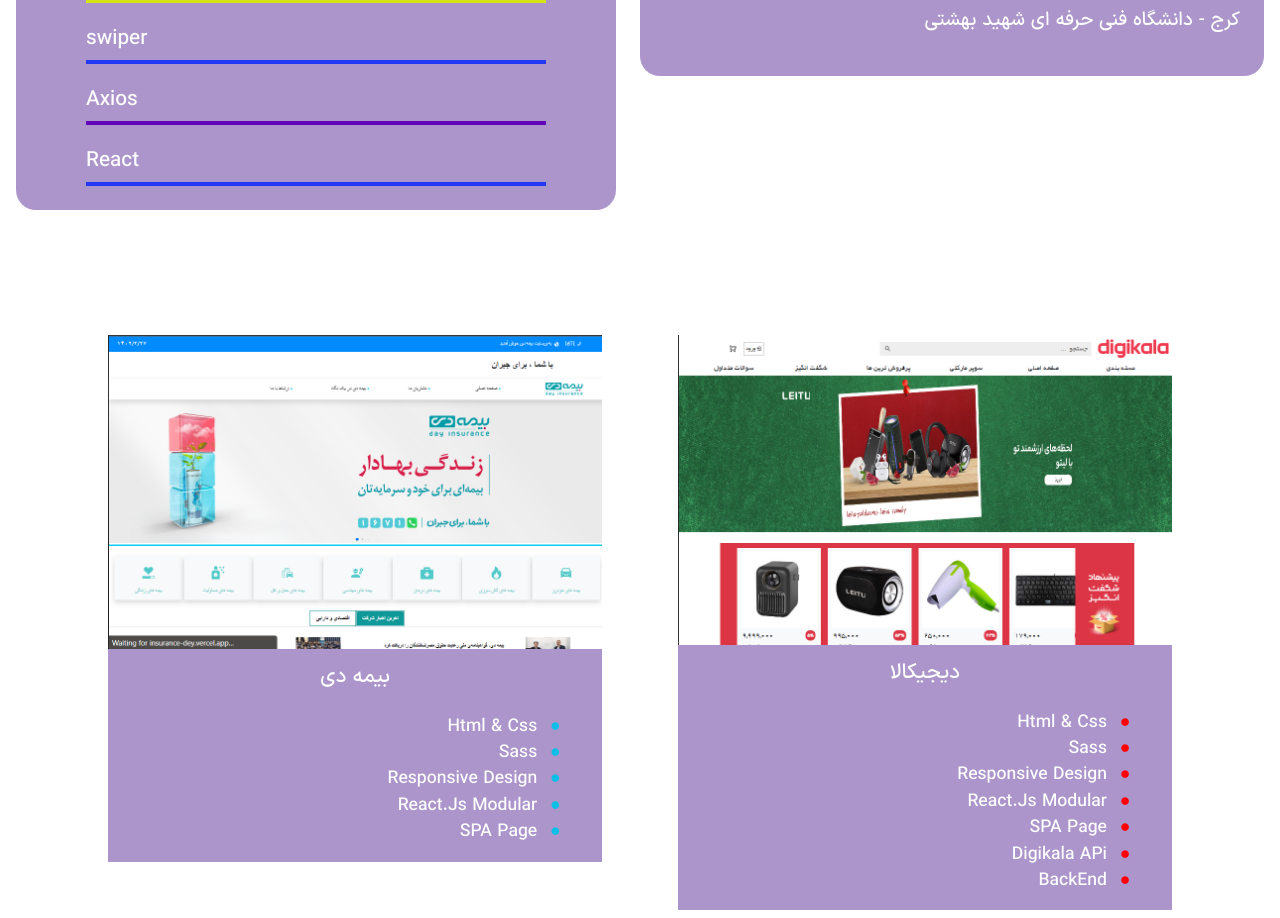
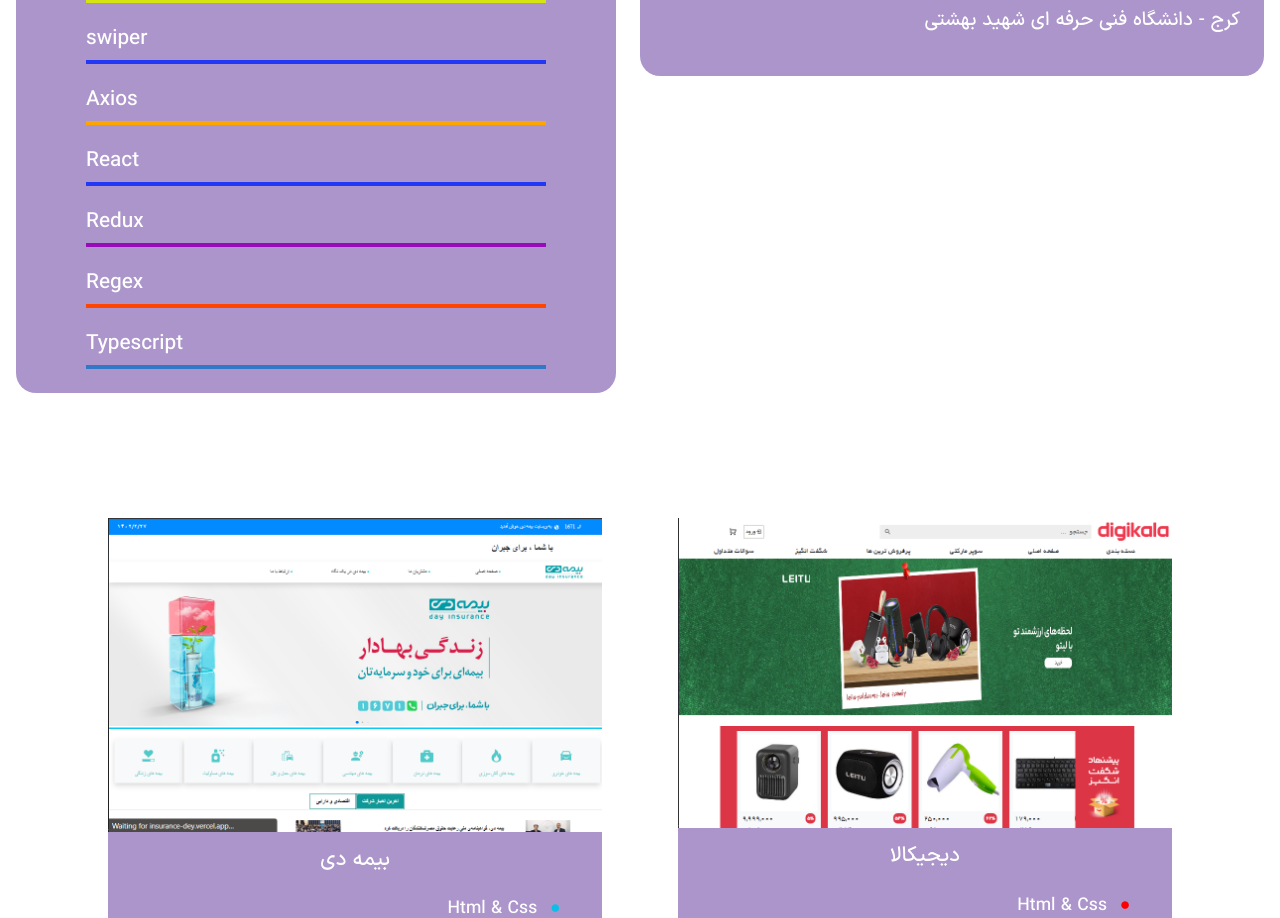
Before and after one commit to mohammadEbrahimzadeh/myResume, a React (Create React App) app: page / in a window 1280 px wide. Shown: the part 1160-2078 px from the top of the page. Built offline with nearby package versions, Linux system fonts and the light colour scheme.

Commit message:
update skill

```diff
--- a/src/Components/Skills/Skills.jsx
+++ b/src/Components/Skills/Skills.jsx
@@ -22,42 +22,77 @@
           <div className="col-10 ">
             {" "}
             <h3 className="text-start">Html</h3>
-            <div className={` ${inView ? "viewElemHtml" : ""}`}> </div>{" "}
+            <div className={`animeProgress ${inView ? "viewElemHtml" : ""}`}>
+              {" "}
+            </div>{" "}
           </div>{" "}
           <div className="col-10 ">
             {" "}
             <h3>Css</h3>
-            <div className={` ${inView ? "viewElemcss" : ""}`}></div>{" "}
+            <div
+              className={`animeProgress ${inView ? "viewElemcss" : ""}`}
+            ></div>{" "}
           </div>{" "}
           <div className="col-10 ">
             {" "}
             <h3>Sass</h3>
-            <div className={` ${inView ? "viewElemsass" : ""}`}></div>{" "}
+            <div
+              className={`animeProgress ${inView ? "viewElemsass" : ""}`}
+            ></div>{" "}
           </div>
           <div className="col-10 ">
             {" "}
             <h3>BootStrap</h3>
-            <div className={` ${inView ? "viewElemBootsratp" : ""}`}></div>{" "}
+            <div
+              className={`animeProgress ${inView ? "viewElemBootsratp" : ""}`}
+            ></div>{" "}
           </div>
           <div className="col-10 ">
             {" "}
             <h3>JS</h3>
-            <div className={` ${inView ? "viewElemjs" : ""}`}></div>{" "}
+            <div
+              className={`animeProgress ${inView ? "viewElemjs" : ""}`}
+            ></div>{" "}
           </div>{" "}
           <div className="col-10 ">
             {" "}
             <h3>swiper</h3>
-            <div className={` ${inView ? "viewElemSwiper" : ""}`}></div>{" "}
+            <div
+              className={`animeProgress ${inView ? "viewElemSwiper" : ""}`}
+            ></div>{" "}
           </div>{" "}
           <div className="col-10 ">
             {" "}
             <h3>Axios</h3>
-            <div className={` ${inView ? "viewElemAxios" : ""}`}></div>{" "}
+            <div
+              className={`animeProgress ${inView ? "viewElemAxios" : ""}`}
+            ></div>{" "}
           </div>{" "}
           <div className="col-10 ">
             {" "}
             <h3>React</h3>
-            <div className={` ${inView ? "viewElemReact" : ""}`}></div>{" "}
+            <div
+              className={`animeProgress ${inView ? "viewElemReact" : ""}`}
+            ></div>{" "}
+          </div>
+          <div className="col-10 ">
+            {" "}
+            <h3>Redux</h3>
+            <div
+              className={`animeProgress ${inView ? "viewElemRedux" : ""}`}
+            ></div>{" "}
+          </div>
+          <div className="col-10 ">
+            <h3>Regex</h3>
+            <div
+              className={`animeProgress ${inView ? "viewElemRegex" : ""}`}
+            ></div>{" "}
+          </div>
+          <div className="col-10 ">
+            <h3>Typescript</h3>
+            <div
+              className={`animeProgress ${inView ? "viewElemTypescript" : ""}`}
+            ></div>{" "}
           </div>
         </div>
       </div>
--- a/src/Components/Skills/_Skills.scss
+++ b/src/Components/Skills/_Skills.scss
@@ -10,14 +10,7 @@
       background-color: rgba(59, 4, 131, 0.421);
       border-radius: 20px;
     }
-    .viewElemHtml,
-    .viewElemcss,
-    .viewElemsass,
-    .viewElemBootsratp,
-    .viewElemjs,
-    .viewElemAxios,
-    .viewElemSwiper,
-    .viewElemReact {
+    .animeProgress {
       height: 4px;
       transition: 1s;
       -webkit-animation-name: viewElem;
@@ -36,9 +29,11 @@
     .viewElemsass {
       background-color: rgb(189, 35, 60);
     }
-    .viewElemBootsratp,
+    .viewElemBootsratp {
+      background-color: rgb(98, 5, 185);
+    }
     .viewElemAxios {
-      background-color: rgb(98, 5, 185);
+      background-color: orange;
     }
     .viewElemjs {
       background-color: rgb(214, 228, 18);
@@ -46,6 +41,15 @@
     .viewElemSwiper,
     .viewElemReact {
       background-color: rgb(35, 56, 245);
+    }
+    .viewElemRedux {
+      background-color: rgb(151, 12, 182);
+    }
+    .viewElemRegex {
+      background-color: orangered;
+    }
+    .viewElemTypescript {
+      background-color: #3178c6;
     }
   }
 
--- a/src/MyProjects.js
+++ b/src/MyProjects.js
@@ -109,7 +109,7 @@
       "React.Js Modular",
       "SPA Page",
     ],
-    cover: "/images/Insurance-dey.png",
+    cover: process.env.PUBLIC_URL +"/images/Insurance-dey.png",
     link: "https://insurance-dey.pages.dev/",
     Completed: true,
     ClassNames: "Insurance-dey",
--- a/src/base.css
+++ b/src/base.css
@@ -122,14 +122,7 @@
   background-color: rgba(59, 4, 131, 0.421);
   border-radius: 20px;
 }
-.Skills .left .viewElemHtml,
-.Skills .left .viewElemcss,
-.Skills .left .viewElemsass,
-.Skills .left .viewElemBootsratp,
-.Skills .left .viewElemjs,
-.Skills .left .viewElemAxios,
-.Skills .left .viewElemSwiper,
-.Skills .left .viewElemReact {
+.Skills .left .animeProgress {
   height: 4px;
   transition: 1s;
   -webkit-animation-name: viewElem;
@@ -148,9 +141,11 @@
 .Skills .left .viewElemsass {
   background-color: rgb(189, 35, 60);
 }
-.Skills .left .viewElemBootsratp,
+.Skills .left .viewElemBootsratp {
+  background-color: rgb(98, 5, 185);
+}
 .Skills .left .viewElemAxios {
-  background-color: rgb(98, 5, 185);
+  background-color: orange;
 }
 .Skills .left .viewElemjs {
   background-color: rgb(214, 228, 18);
@@ -158,6 +153,15 @@
 .Skills .left .viewElemSwiper,
 .Skills .left .viewElemReact {
   background-color: rgb(35, 56, 245);
+}
+.Skills .left .viewElemRedux {
+  background-color: rgb(151, 12, 182);
+}
+.Skills .left .viewElemRegex {
+  background-color: orangered;
+}
+.Skills .left .viewElemTypescript {
+  background-color: #3178c6;
 }
 @-webkit-keyframes viewElem {
   0% {
```
Also changed, not shown: 26 other files (tests, documents, lock files or other folders).
